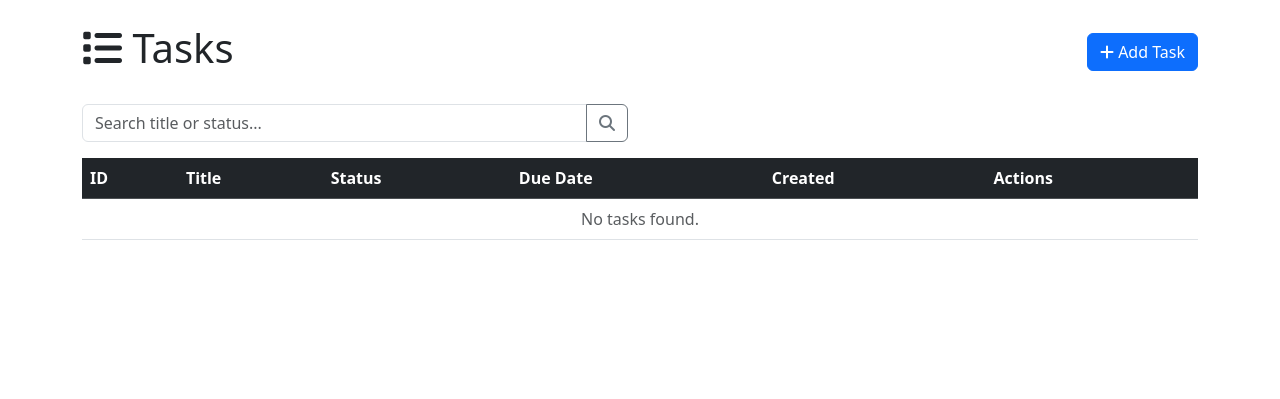
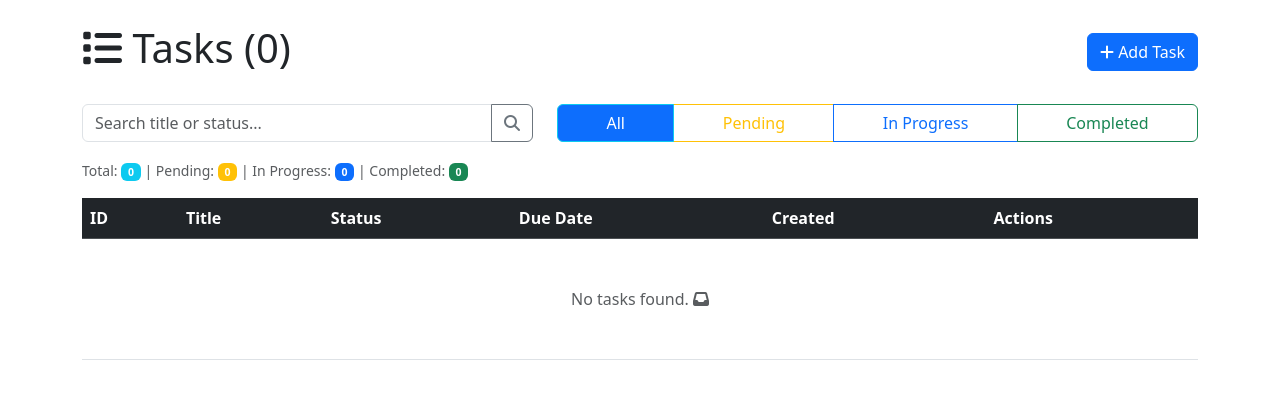
Before and after one commit to htajne/oritso-task-manager, a Flask app: page / in a window 1280 px wide. Shown: the part 56-455 px from the top of the page. Run offline with Flask 3, Linux system fonts and the light colour scheme.

Commit message:
Add interactive UI: status filter, live counters, hover effects, status cycling

```diff
--- a/templates/index.html
+++ b/templates/index.html
@@ -1,6 +1,6 @@
 {% extends 'base.html' %} {% block content %}
 <div class="d-flex justify-content-between align-items-center mb-4">
-  <h1><i class="fas fa-list"></i> Tasks</h1>
+  <h1><i class="fas fa-list"></i> Tasks ({{ tasks|length }})</h1>
   <button
     class="btn btn-primary"
     data-bs-toggle="modal"
@@ -10,16 +10,16 @@
   </button>
 </div>
 
-<!-- Search -->
+<!-- Search + Status Filter -->
 <div class="row mb-3">
-  <div class="col-md-6">
+  <div class="col-md-5">
     <form method="GET">
       <div class="input-group">
         <input
           type="text"
           class="form-control"
           name="search"
-          value="{{ search }}"
+          value="{{ search or '' }}"
           placeholder="Search title or status..."
         />
         <button class="btn btn-outline-secondary" type="submit">
@@ -27,6 +27,41 @@
         </button>
       </div>
     </form>
+  </div>
+  <div class="col-md-7">
+    <div class="btn-group w-100" role="group">
+      <button class="btn btn-outline-info active filter-btn" data-status="all">
+        All
+      </button>
+      <button class="btn btn-outline-warning filter-btn" data-status="Pending">
+        Pending
+      </button>
+      <button
+        class="btn btn-outline-primary filter-btn"
+        data-status="In Progress"
+      >
+        In Progress
+      </button>
+      <button
+        class="btn btn-outline-success filter-btn"
+        data-status="Completed"
+      >
+        Completed
+      </button>
+    </div>
+  </div>
+</div>
+
+<!-- Live Counters -->
+<div class="row mb-3">
+  <div class="col">
+    <small class="text-muted">
+      Total:
+      <span id="total-count" class="badge bg-info">{{ tasks|length }}</span> |
+      Pending: <span id="pending-count" class="badge bg-warning">0</span> | In
+      Progress: <span id="progress-count" class="badge bg-primary">0</span> |
+      Completed: <span id="completed-count" class="badge bg-success">0</span>
+    </small>
   </div>
 </div>
 
@@ -43,14 +78,18 @@
         <th>Actions</th>
       </tr>
     </thead>
-    <tbody>
+    <tbody id="tasks-tbody">
       {% for task in tasks %}
-      <tr>
+      <tr
+        class="task-row"
+        data-status="{{ task.status }}"
+        data-id="{{ task.id }}"
+      >
         <td><strong>#{{ task.id }}</strong></td>
-        <td>
+        <td class="title-cell">
           {{ task.title[:50] }}{% if task.title|length > 50 %}...{% endif %}
         </td>
-        <td>
+        <td class="status-cell clickable">
           <span
             class="badge bg-{% if task.status == 'Completed' %}success{% elif task.status == 'In Progress' %}warning{% else %}secondary{% endif %}"
           >
@@ -58,28 +97,31 @@
           </span>
         </td>
         <td>
-          {{ task.due_date.strftime('%Y-%m-%d') if task.due_date else '-' }}
+          {% if task.due_date %}{{ task.due_date.strftime('%Y-%m-%d') }}{% else
+          %}-{% endif %}
         </td>
         <td>{{ task.created_on.strftime('%Y-%m-%d') }}</td>
-        <td>
+        <td class="action-cell">
           <a
             href="{{ url_for('edit', task_id=task.id) }}"
             class="btn btn-sm btn-outline-primary"
           >
-            <i class="fas fa-edit"></i> Edit
+            <i class="fas fa-edit"></i>
           </a>
           <a
             href="{{ url_for('delete', task_id=task.id) }}"
-            class="btn btn-sm btn-outline-danger"
+            class="btn btn-sm btn-outline-danger delete-btn"
             onclick="return confirm('Delete this task?');"
           >
-            <i class="fas fa-trash"></i> Delete
+            <i class="fas fa-trash"></i>
           </a>
         </td>
       </tr>
       {% else %}
       <tr>
-        <td colspan="6" class="text-center text-muted">No tasks found.</td>
+        <td colspan="6" class="text-center text-muted p-5">
+          No tasks found. <i class="fas fa-inbox"></i>
+        </td>
       </tr>
       {% endfor %}
     </tbody>
@@ -103,19 +145,25 @@
         <div class="modal-body">
           <div class="mb-3">
             {{ form.title(class="form-control", placeholder="Enter task title")
-            }}
+            }} {% if form.title.errors %}
+            <div class="text-danger small mt-1">{{ form.title.errors[0] }}</div>
+            {% endif %}
           </div>
           <div class="mb-3">
-            {{ form.description(class="form-control", rows=3) }}
+            {{ form.description(class="form-control", rows=3, placeholder="Task
+            description...") }}
           </div>
           <div class="row">
-            <div class="col-md-6">
+            <div class="col-md-6 mb-3">
               {{ form.due_date(class="form-control") }}
             </div>
-            <div class="col-md-6">{{ form.status(class="form-control") }}</div>
+            <div class="col-md-6 mb-3">
+              {{ form.status(class="form-control") }}
+            </div>
           </div>
-          <div class="mt-3">
-            {{ form.remarks(class="form-control", rows=2) }}
+          <div class="mb-3">
+            {{ form.remarks(class="form-control", rows=2,
+            placeholder="Additional remarks...") }}
           </div>
         </div>
         <div class="modal-footer">
@@ -126,10 +174,109 @@
           >
             Cancel
           </button>
-          <button type="submit" class="btn btn-primary">Create Task</button>
+          <button type="submit" class="btn btn-primary">
+            <i class="fas fa-save"></i> Create Task
+          </button>
         </div>
       </div>
     </form>
   </div>
 </div>
+
+<!-- Interactive JavaScript -->
+<script>
+  document.addEventListener("DOMContentLoaded", function () {
+    // Status Filter
+    document.querySelectorAll(".filter-btn").forEach((btn) => {
+      btn.addEventListener("click", function () {
+        document
+          .querySelectorAll(".filter-btn")
+          .forEach((b) => b.classList.remove("active"));
+        this.classList.add("active");
+        filterTasks(this.dataset.status);
+        updateCounters();
+      });
+    });
+
+    // Click Status to Cycle (Pending → In Progress → Completed)
+    document.querySelectorAll(".status-cell").forEach((cell) => {
+      cell.addEventListener("click", function (e) {
+        if (e.target.tagName === "I") return; // Skip icon clicks
+        const row = this.closest(".task-row");
+        const statuses = ["Pending", "In Progress", "Completed"];
+        const current = row.dataset.status;
+        const next = statuses[(statuses.indexOf(current) + 1) % 3];
+
+        row.dataset.status = next;
+        this.innerHTML = `<span class="badge bg-${next === "Completed" ? "success" : next === "In Progress" ? "warning" : "secondary"}">${next}</span>`;
+
+        // Smooth animation
+        row.style.transition = "all 0.3s ease";
+        row.style.transform = "scale(1.02)";
+        setTimeout(() => (row.style.transform = ""), 300);
+
+        updateCounters();
+      });
+    });
+
+    // Hover Effects
+    document.querySelectorAll(".task-row").forEach((row) => {
+      row.addEventListener("mouseenter", () => {
+        row.style.transform = "translateY(-2px)";
+        row.style.boxShadow = "0 4px 12px rgba(0,0,0,0.15)";
+      });
+      row.addEventListener("mouseleave", () => {
+        row.style.transform = "";
+        row.style.boxShadow = "";
+      });
+    });
+
+    // Live Counters
+    function updateCounters() {
+      const total = document.querySelectorAll(".task-row").length;
+      const pending = document.querySelectorAll(
+        '.task-row[data-status="Pending"]',
+      ).length;
+      const progress = document.querySelectorAll(
+        '.task-row[data-status="In Progress"]',
+      ).length;
+      const completed = document.querySelectorAll(
+        '.task-row[data-status="Completed"]',
+      ).length;
+
+      document.getElementById("total-count").textContent = total;
+      document.getElementById("pending-count").textContent = pending;
+      document.getElementById("progress-count").textContent = progress;
+      document.getElementById("completed-count").textContent = completed;
+    }
+
+    // Filter Tasks
+    function filterTasks(status) {
+      document.querySelectorAll(".task-row").forEach((row) => {
+        row.style.display =
+          status === "all" || row.dataset.status === status ? "" : "none";
+      });
+    }
+
+    // Initial load
+    updateCounters();
+  });
+</script>
+
+<style>
+  .clickable {
+    cursor: pointer;
+  }
+  .clickable:hover {
+    opacity: 0.8;
+  }
+  .task-row {
+    transition: all 0.3s ease;
+  }
+  .filter-btn.active {
+    background-color: #0d6efd;
+    color: white;
+  }
+</style>
+
 {% endblock %}
```
